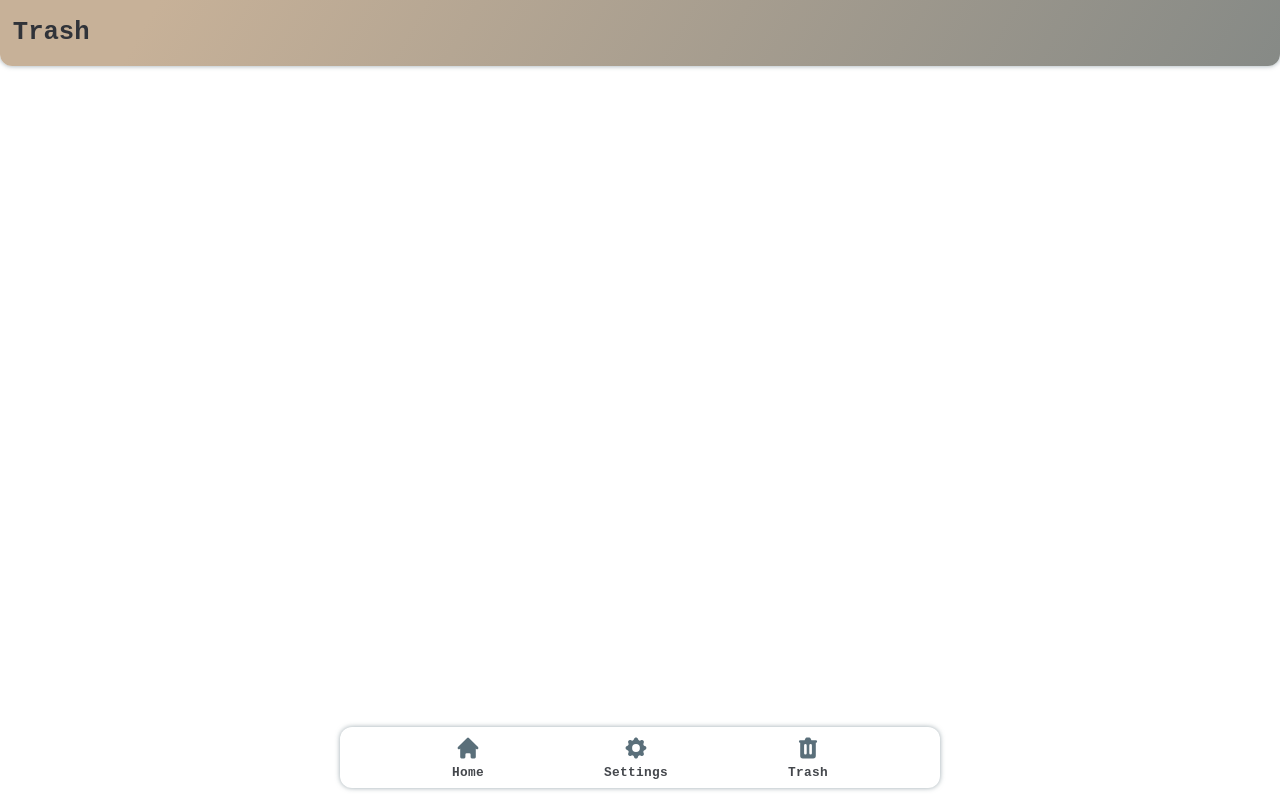
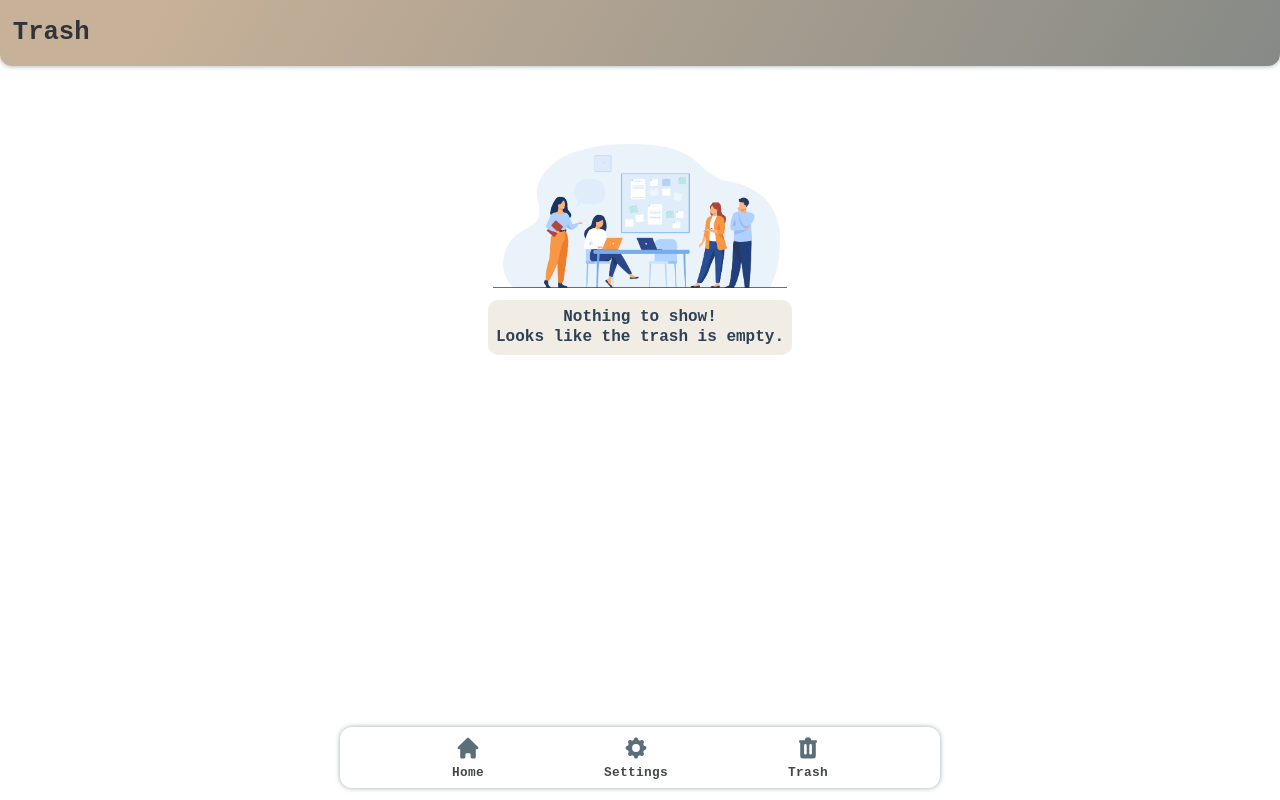
Before and after one commit to KainNhantumbo/Nava-Notes-App, a React (Create React App) app: page /pages/Trash in a window 1280 px wide. Built offline with nearby package versions, Linux system fonts and the light colour scheme.

Commit message:
Criação do componente Trash Notes package

```diff
--- a/public/index.html
+++ b/public/index.html
@@ -11,7 +11,7 @@
     />
     <meta
       name="description"
-      content="Notes application made with love, using React, Sass, Styled Components and JavaScript"
+      content="Notes application made with love, using React.js, Sass, Styled Components and JavaScript."
     />
     <link rel="apple-touch-icon" href="%PUBLIC_URL%/logo192.png" />
     <!--
--- /dev/null
+++ b/src/components/TrashNotesPackage.jsx
@@ -0,0 +1,42 @@
+import React, { useContext } from 'react';
+import Note from './Note';
+import EmptyNotesMessage from './EmptyNotesMessage';
+import { notesDataContext } from '../pages/Home';
+
+const NotesPackage =
+	({ eventRemoveBtn, noteDetails }) => {
+		const notesData = useContext(notesDataContext);
+
+		const renderNotes = () => {
+			return (
+				notesData.map((value, index) => {
+					return <Note
+						id={value.id}
+						key={index}
+						note={value.title}
+						noteContent={value.content}
+						noteDate={value.createdAt}
+						noteDetails={noteDetails}
+						eventRemoveBtn={eventRemoveBtn}
+					/>
+				})
+			)
+		}
+
+		return (
+			<section className="mainContainer">
+				{
+					renderNotes.length === 0 || null ? (
+						<EmptyNotesMessage
+							label={'Nothing to show!'}
+							message={`Looks like the trash is empty.`}
+						/>
+					) : (
+						renderNotes
+					)
+				}
+			</section>
+		)
+	}
+
+export default NotesPackage;
--- a/src/pages/Trash.jsx
+++ b/src/pages/Trash.jsx
@@ -1,10 +1,12 @@
 import Header from '../components/Header';
+import TrashNotesPackage from '../components/TrashNotesPackage'
 
 export default function Trash () {
 
   return (
     <>
       <Header title={'Trash'} />
+      <TrashNotesPackage />
     </>
   );
 }
--- a/src/styles/colors.js
+++ b/src/styles/colors.js
@@ -1,16 +1,10 @@
 import { modeDataPicker } from "../scripts/core-functions";
-
-export const themePink = {
-  primaryColor: '255, 255, 255',
-  secondaryColor: '36, 14, 56',
-  secondaryColorLighter: '75, 49, 86',
-  lighterColor: '208, 169, 221'
-}
 
 const modeState = modeDataPicker();
 
 const themeSwitcher = (theme) => {
   if (theme === 'dark') {
+    // dark theme
     return {
       primaryColor: '135, 86, 112',
       secondaryColor: '76, 94, 104',
@@ -21,6 +15,7 @@ const themeSwitcher = (theme) => {
       whiteColor: '62, 65, 69'
     }
   } else {
+    // light theme
     return {
       primaryColor: '90, 111, 122',
       secondaryColor: '199, 177, 152',
```
